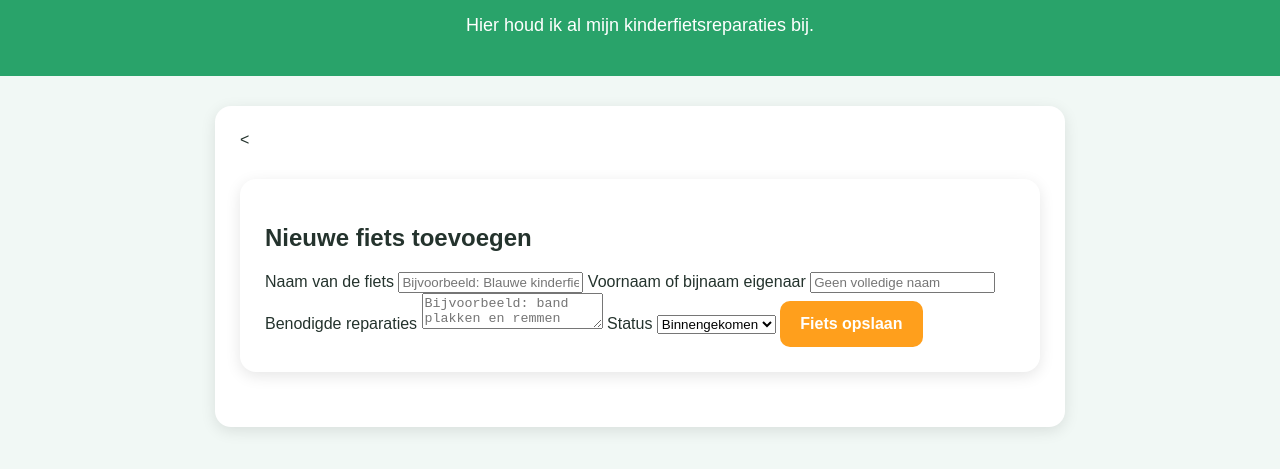
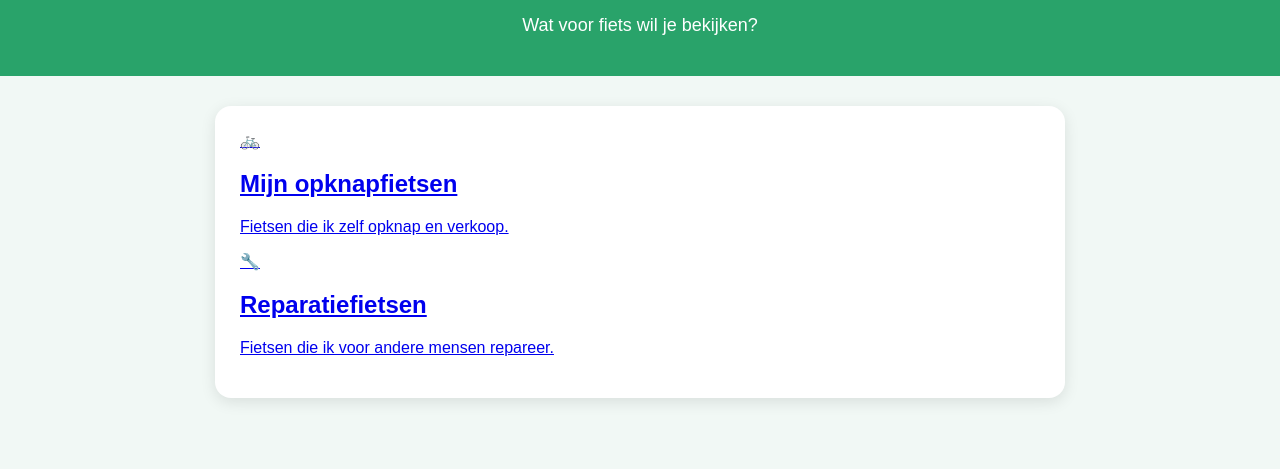
Before and after one commit to mrthierry-prog/fietsreparaties, a plain HTML site: page index.html in a window 1280 px wide. Shown: the part 85-554 px from the top of the page. Drawn offline with Linux system fonts and the light colour scheme.

Commit message:
Update index.html

```diff
--- a/index.html
+++ b/index.html
@@ -4,40 +4,29 @@
     <meta charset="UTF-8">
     <meta name="viewport" content="width=device-width, initial-scale=1.0">
     <title>Kinderfiets Werkplaats</title>
+    <link rel="stylesheet" href="style.css">
 </head>
 
 <body>
     <header>
         <h1>🚲 Kinderfiets Werkplaats</h1>
-        <link rel="stylesheet" href="style.css">
-        <p>Hier houd ik al mijn kinderfietsreparaties bij.</p>
+        <p>Wat voor fiets wil je bekijken?</p>
     </header>
 
     <main>
-        <<main>
-    <h2>Nieuwe fiets toevoegen</h2>
+        <div class="keuzemenu">
+            <a class="keuze-kaart" href="eigen-fietsen.html">
+                <span class="icoon">🚲</span>
+                <h2>Mijn opknapfietsen</h2>
+                <p>Fietsen die ik zelf opknap en verkoop.</p>
+            </a>
 
-    <form id="fiets-formulier">
-        <label for="fietsnaam">Naam van de fiets</label>
-        <input type="text" id="fietsnaam" placeholder="Bijvoorbeeld: Blauwe kinderfiets">
-
-        <label for="eigenaar">Voornaam of bijnaam eigenaar</label>
-        <input type="text" id="eigenaar" placeholder="Geen volledige naam">
-
-        <label for="reparaties">Benodigde reparaties</label>
-        <textarea id="reparaties" placeholder="Bijvoorbeeld: band plakken en remmen afstellen"></textarea>
-
-        <label for="status">Status</label>
-        <select id="status">
-            <option>Binnengekomen</option>
-            <option>Bezig</option>
-            <option>Klaar</option>
-            <option>Verkocht</option>
-        </select>
-
-        <button type="submit">Fiets opslaan</button>
-    </form>
-</main>
+            <a class="keuze-kaart" href="reparatie-fietsen.html">
+                <span class="icoon">🔧</span>
+                <h2>Reparatiefietsen</h2>
+                <p>Fietsen die ik voor andere mensen repareer.</p>
+            </a>
+        </div>
     </main>
 </body>
 </html>
```
